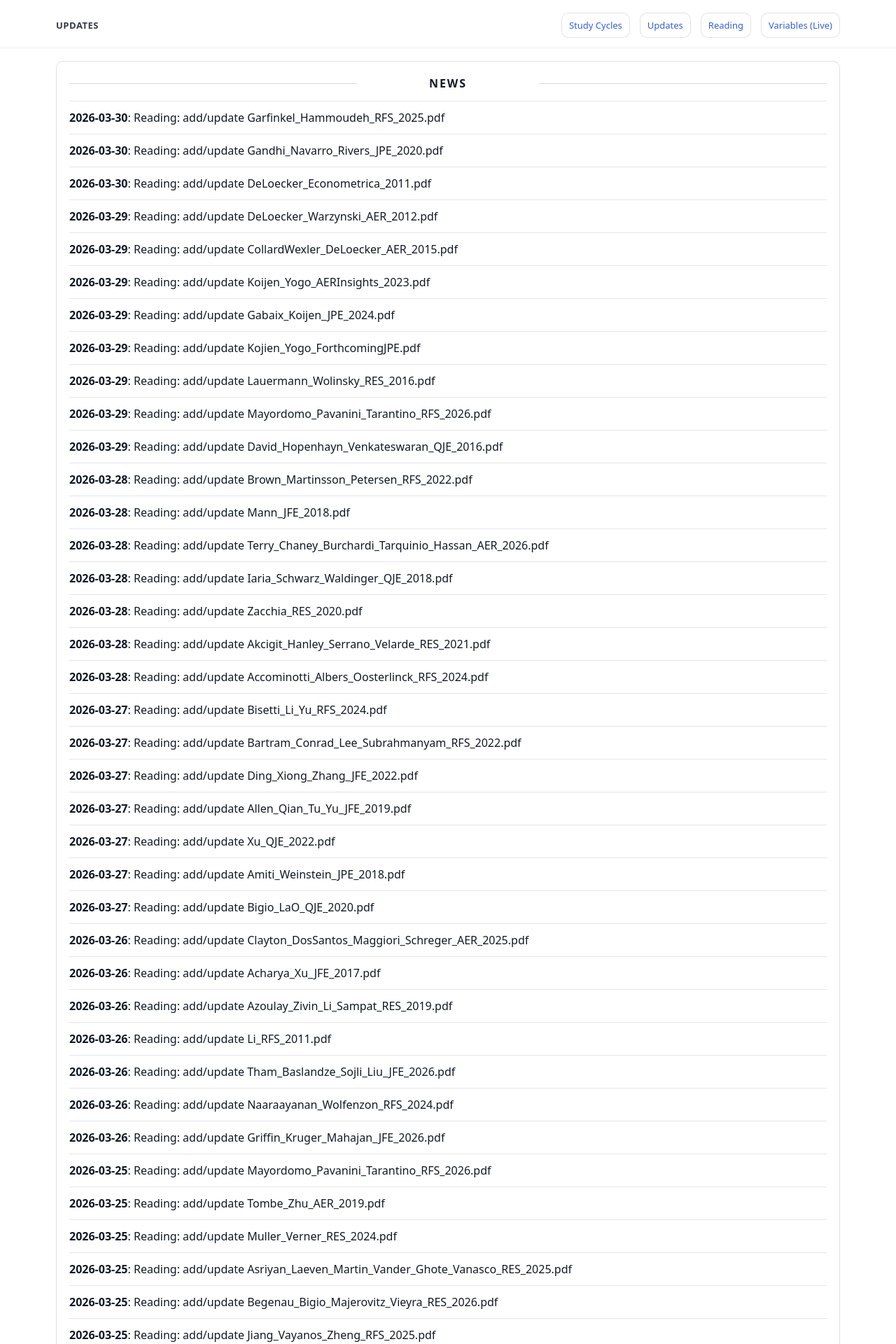
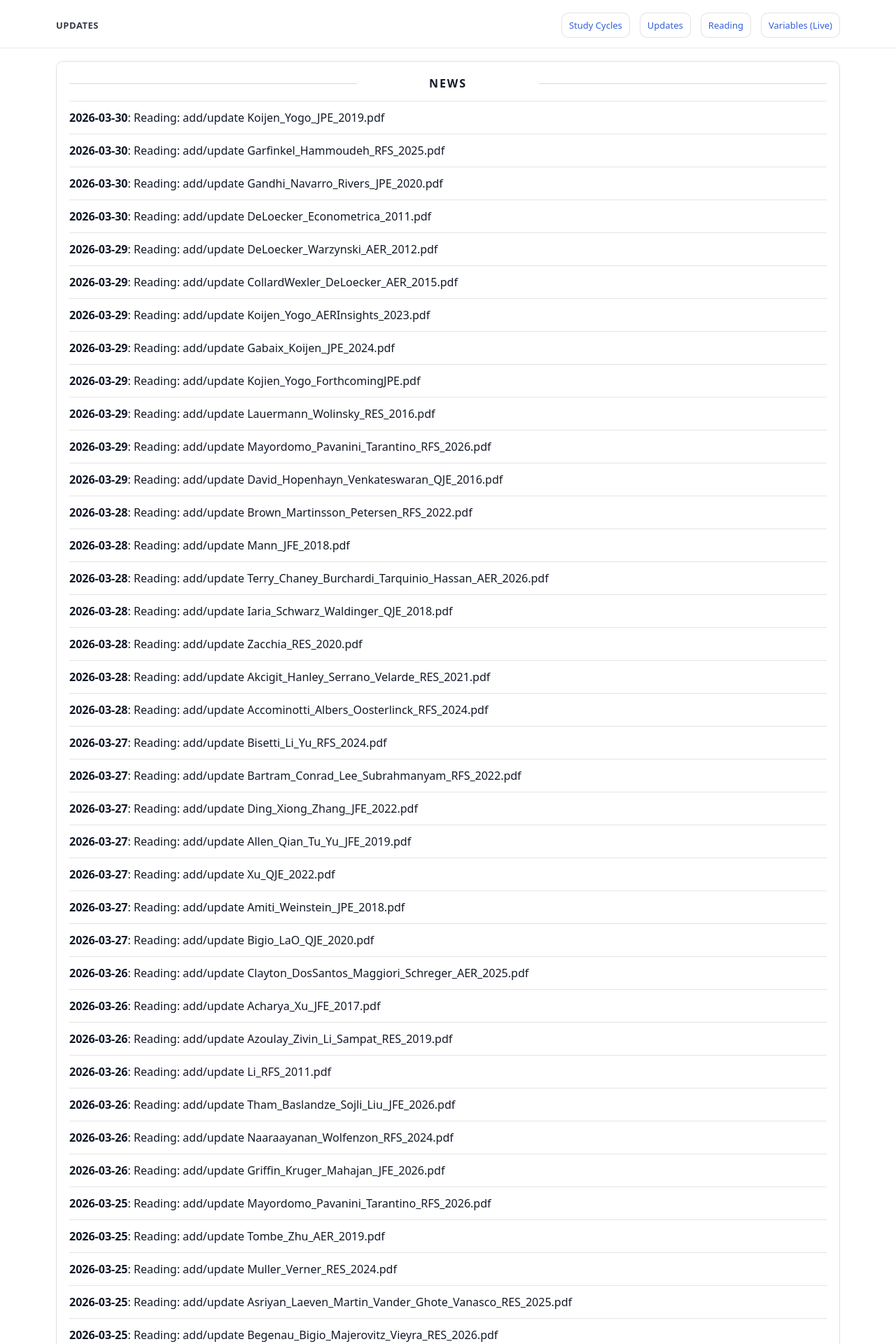
Before and after one commit to yaxinzn/study-archive, a Jekyll site: the page built from updates/index.md, in a window 1280 px wide. Shown: the top 1920 px of the page at 70% size. Built offline with Jekyll 4.4.1, drawn with Linux system fonts in a browser that asks for light colours; some of the changed text lies outside the part shown.

Commit message:
chore: update NEWS feed

```diff
--- a/_data/news.yml
+++ b/_data/news.yml
@@ -1,4 +1,7 @@
 # Auto-generated update history (sorted newest -> oldest). Do not edit manually.
+- ts: "1774864751"
+  date: "2026-03-30"
+  title: "Reading: add/update Koijen_Yogo_JPE_2019.pdf"
 - ts: "1774863041"
   date: "2026-03-30"
   title: "Reading: add/update Garfinkel_Hammoudeh_RFS_2025.pdf"
```
